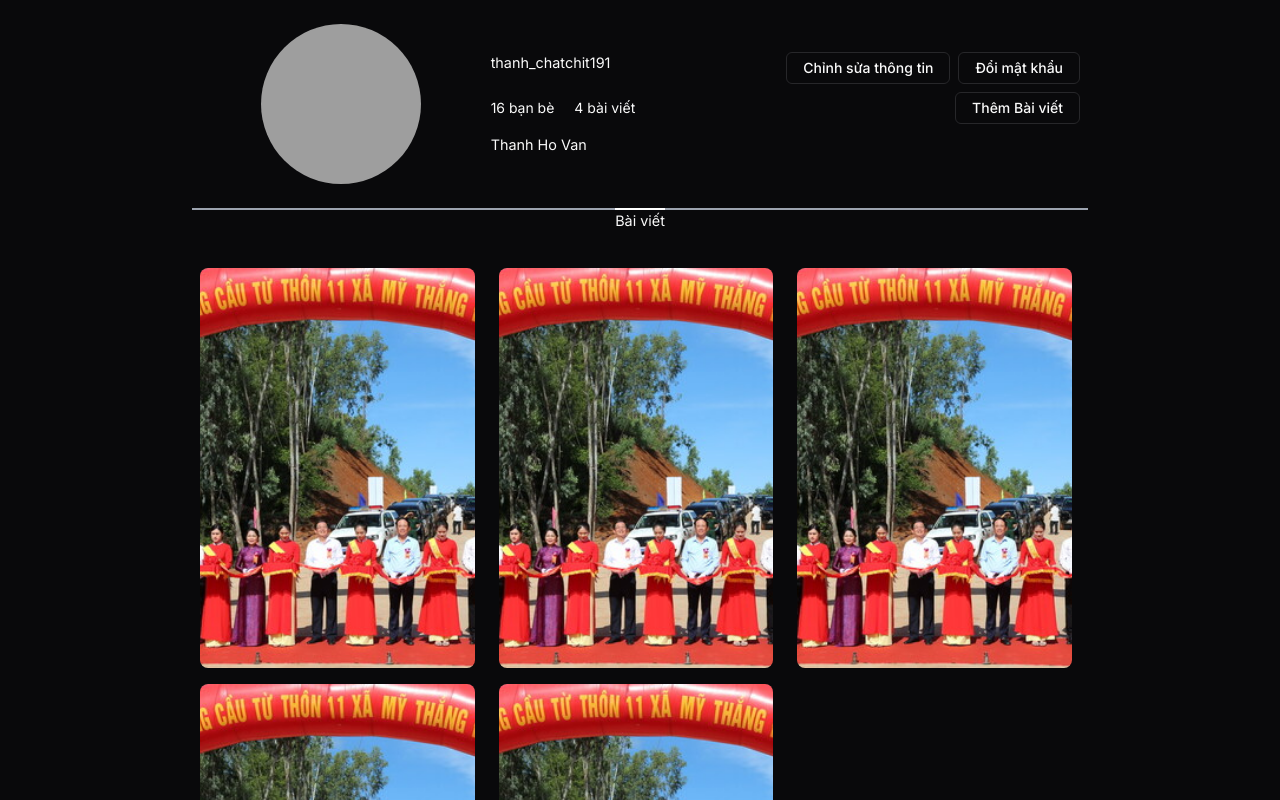
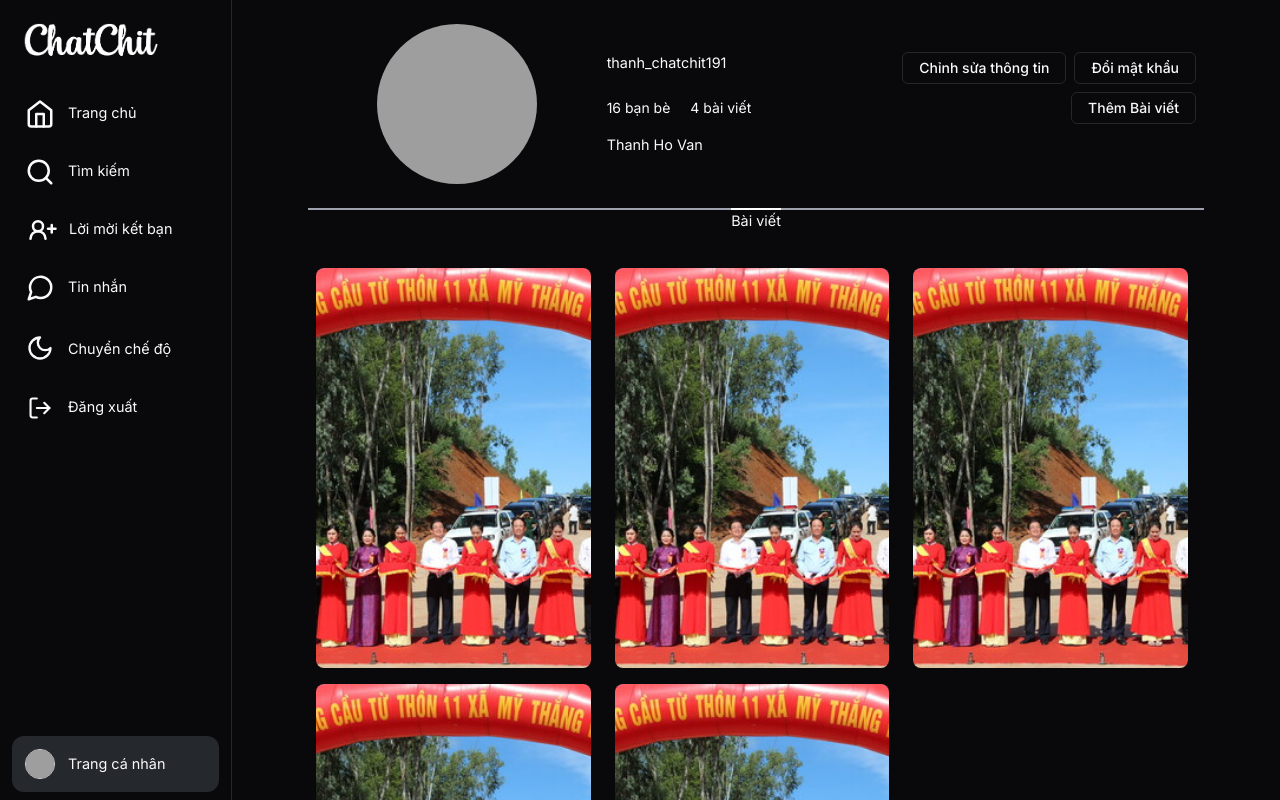
Before and after one commit to K-SocialMedia/frontend, a Next.js app: page /profile in a window 1280 px wide. Shown: the top 800 px of the page. Built offline with nearby package versions, Linux system fonts and the light colour scheme; grey boxes are pictures that could not be loaded.

Commit message:
config route

```diff
--- a/src/app/(main)/page.tsx
+++ b/src/app/(main)/page.tsx
@@ -1,6 +1,5 @@
 import Image from "next/image";
-import Profile from "../profile/page";
-
+import Profile from "./profile/page";
 
 export default function Home() {
     return (
--- a/src/app/profile/page.tsx
+++ b/src/app/(main)/profile/page.tsx
@@ -1,7 +1,7 @@
 "use client"
 import React from "react"
-import NavProfile from '../../components/profile/nav-profile'
-import MainProfile from '../../components/profile/heading-profile'
+import NavProfile from '@/components/profile/nav-profile'
+import MainProfile from '@/components/profile/heading-profile'
 import DialogForm from "@/components/profile/dialog-post/dialog-post";
 import post_interface from "@/components/profile/dialog-post/post-detail";
 // const postItems=[
--- a/src/components/navigation/navigation-sidebar.tsx
+++ b/src/components/navigation/navigation-sidebar.tsx
@@ -72,9 +72,7 @@ const NavigatinoSidebar = () => {
                 </NavigationItem>
                 <NavigationItem
                     active={getPathname.includes("/direct")}
-                    onclick={() => {
-                        return router.push("/direct");
-                    }}
+                    onclick={() => router.push("/direct")}
                 >
                     <ItemTooltip side="bottom" label="Tin nhắn">
                         <MessageCircle className="xl:mr-4 scale-125" />
@@ -139,7 +137,11 @@ const NavigatinoSidebar = () => {
                     </span>
                 </NavigationItem> */}
             </ScrollArea>
-            <NavigationItem className="xl:py-[8px] xl:w-[207px] mb-2">
+            <NavigationItem
+                className="xl:py-[8px] xl:w-[207px] mb-2"
+                active={getPathname.includes("/profile")}
+                onclick={() => router.push("/profile")}
+            >
                 <ItemTooltip side="bottom" label="aaa">
                     <AvatarMain
                         className="border-[1px] xl:mr-2 scale-75 xl:ml-[-8px]"
```
Also changed, not shown: src/app/(main)/search/page.tsx (renamed from src/app/search/page.tsx).
